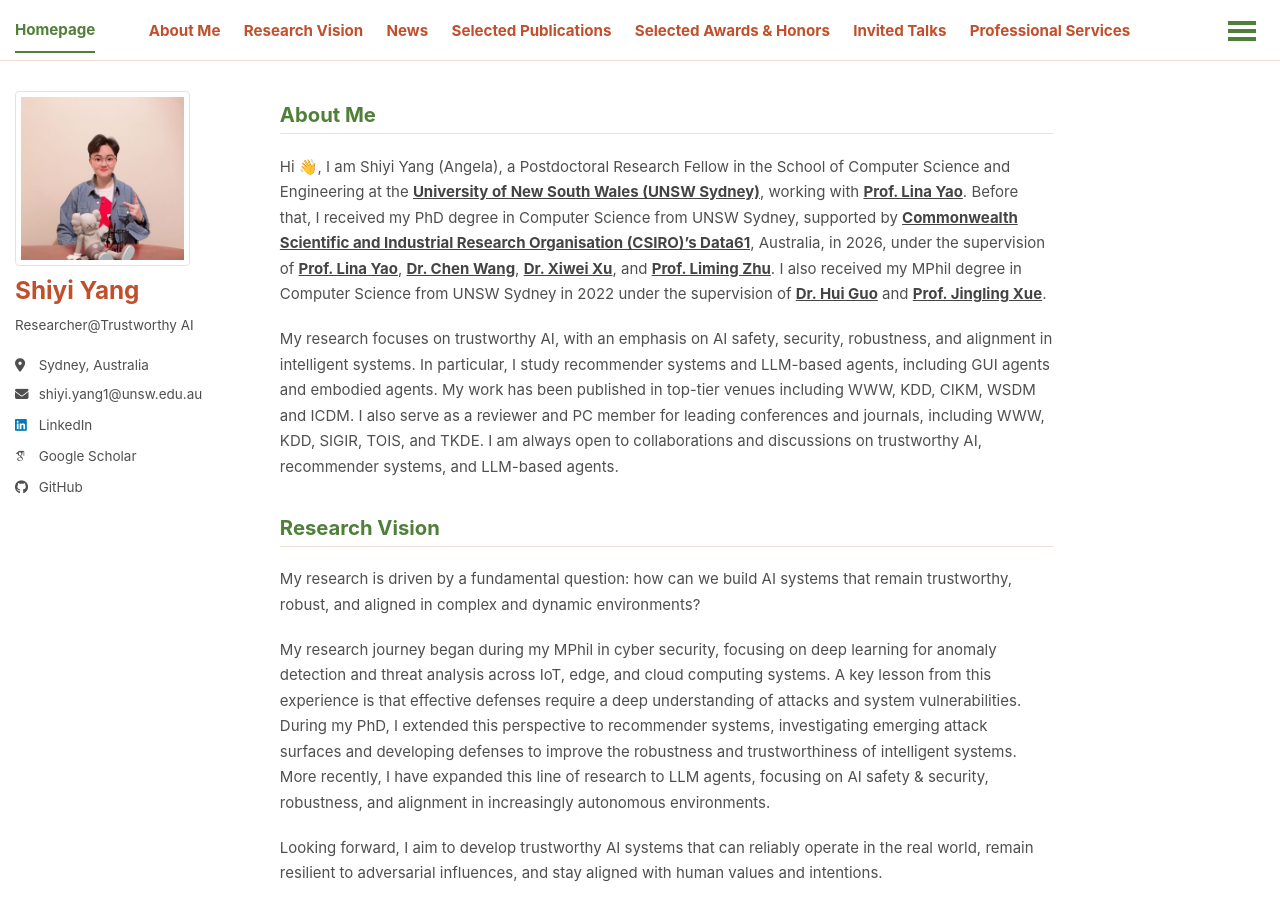
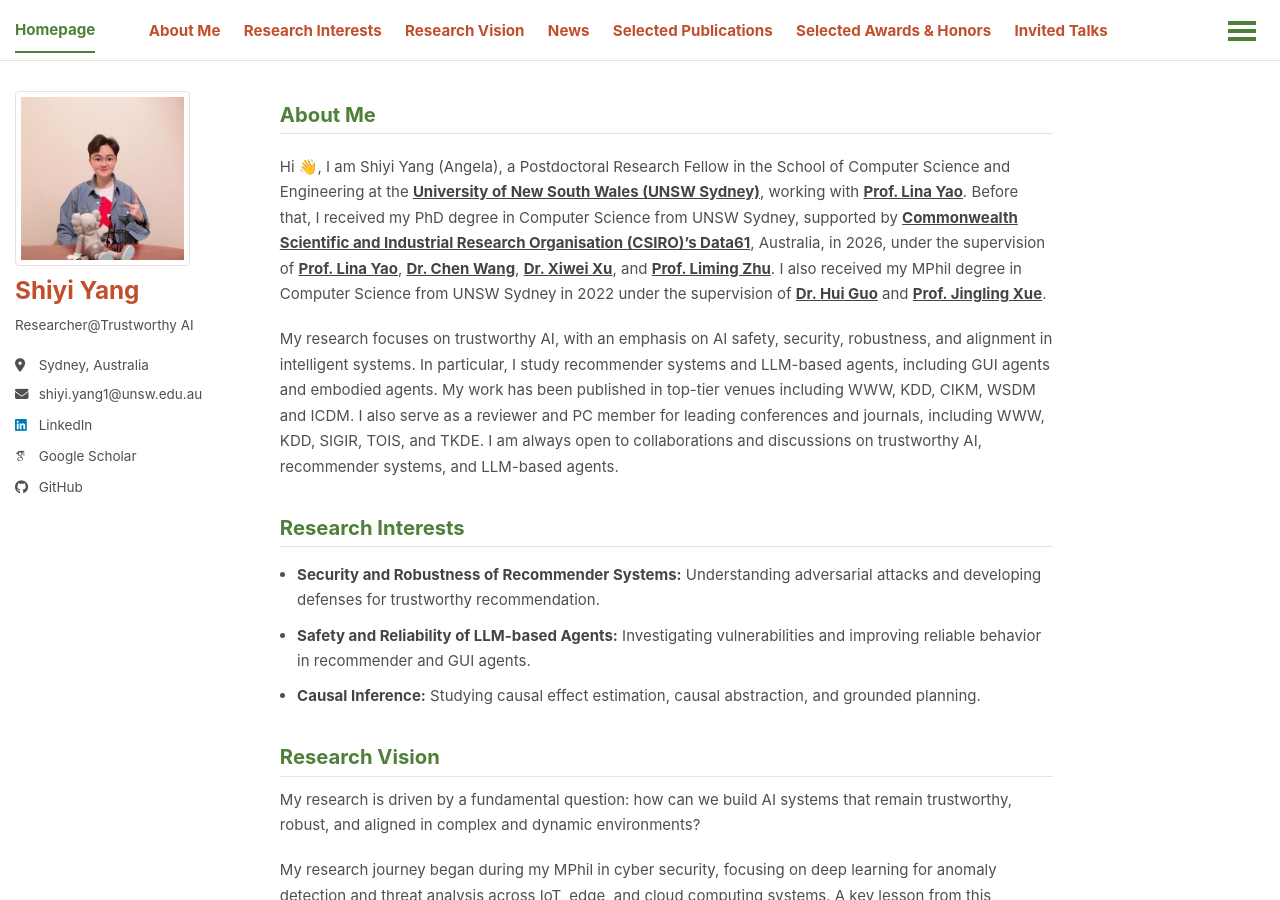
Before and after one commit to shiyiyang-ai/shiyiyang-ai.github.io, a Jekyll site: the page built from _pages/about.md, in a window 1280 px wide and 900 px high. Built offline with Jekyll 4.4.1, drawn with Linux system fonts in a browser that asks for light colours; some web fonts are replaced; a script bundle is joined from its source files by our own code; library files that are not in the unit come from our copies.

Commit message:
Add Research Interests section and navigation

```diff
--- a/_data/navigation.yml
+++ b/_data/navigation.yml
@@ -11,8 +11,11 @@ main:
   - title: "About Me"
     url: /#about-me
 
+  - title: "Research Interests"
+    url: /#research-interests
+
   - title: "Research Vision"
-    url: /#research-interests
+    url: /#research-vision
 
   - title: "News"
     url: /#news
--- a/_pages/about.md
+++ b/_pages/about.md
@@ -12,8 +12,13 @@ permalink: /
   <p>My research focuses on trustworthy AI, with an emphasis on AI safety, security, robustness, and alignment in intelligent systems. In particular, I study recommender systems and LLM-based agents, including GUI agents and embodied agents. My work has been published in top-tier venues including WWW, KDD, CIKM, WSDM and ICDM. I also serve as a reviewer and PC member for leading conferences and journals, including WWW, KDD, SIGIR, TOIS, and TKDE. I am always open to collaborations and discussions on trustworthy AI, recommender systems, and LLM-based agents.</p>
 </div>
 
+## Research Interests
+
+- **Security and Robustness of Recommender Systems:** Understanding adversarial attacks and developing defenses for trustworthy recommendation.
+- **Safety and Reliability of LLM-based Agents:** Investigating vulnerabilities and improving reliable behavior in recommender and GUI agents.
+- **Causal Inference:** Studying causal effect estimation, causal abstraction, and grounded planning.
+
 ## Research Vision
-<a id="research-interests"></a>
 
 My research is driven by a fundamental question: how can we build AI systems that remain trustworthy, robust, and aligned in complex and dynamic environments?
 
```
